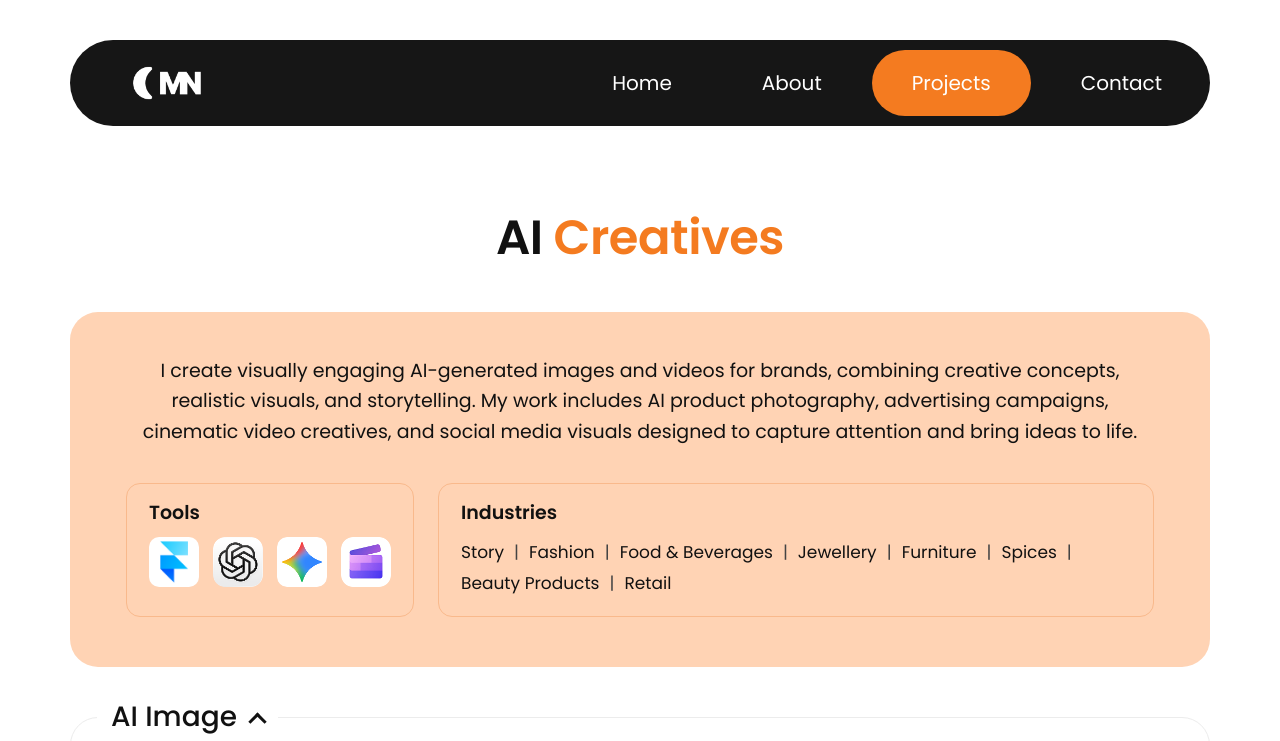
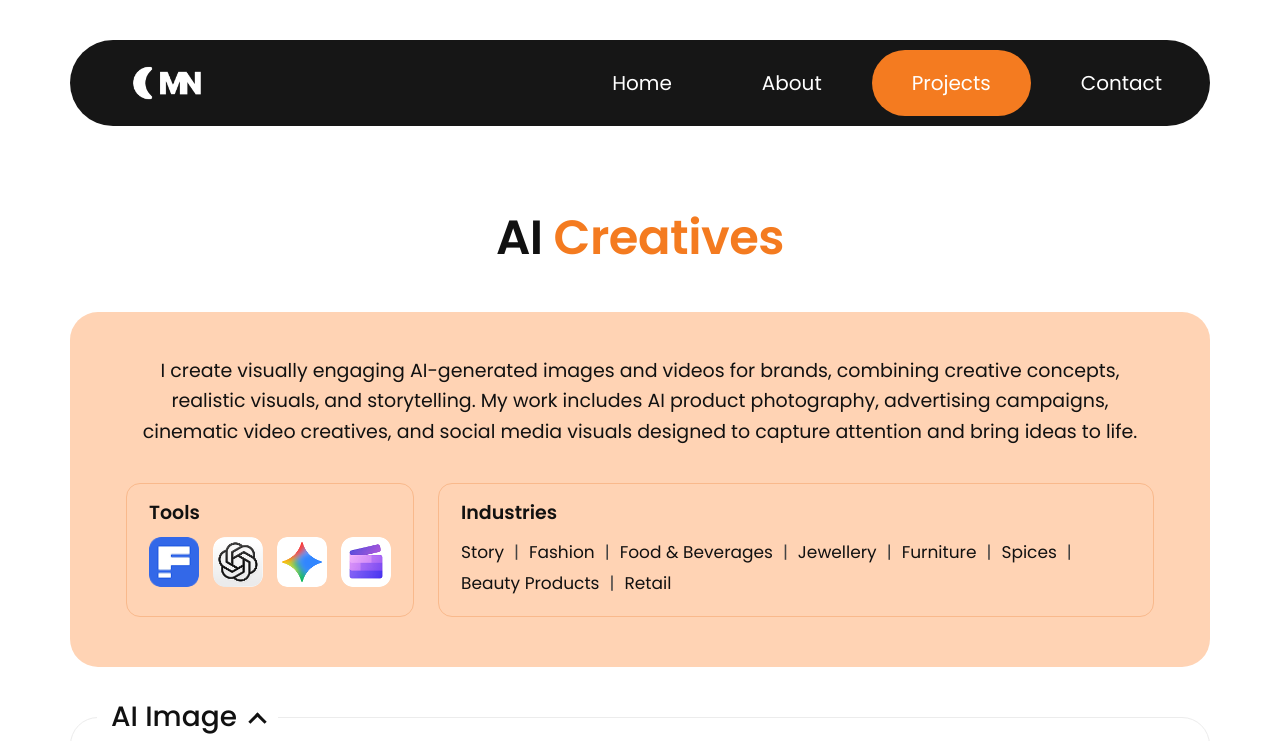
Before and after one commit to MariyamNesha3/Mariyam-AI-Creatives, a plain HTML site: page index.html in a window 1280 px wide. Shown: the top 741 px of the page. Drawn offline with Linux system fonts and the light colour scheme.

Commit message:
Update index.html Image

```diff
--- a/index.html
+++ b/index.html
@@ -188,7 +188,7 @@
         <div class="info-box">
           <h4>Tools</h4>
           <div class="tools">
-            <img src="Image/Common/Framer.png" alt="Framer">
+            <img src="Image/Common/F.png" alt="Framer">
             <img src="Image/Common/Chatgpt.png" alt="ChatGPT">
             <img src="Image/Common/Google.png" alt="Gemini">
             <img src="Image/Common/Video M.png" alt="Video tool">
```
